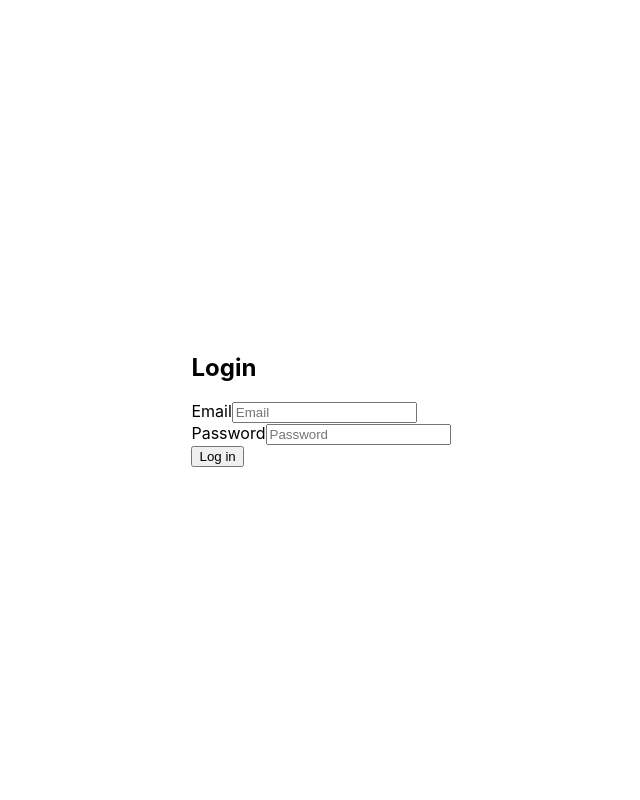
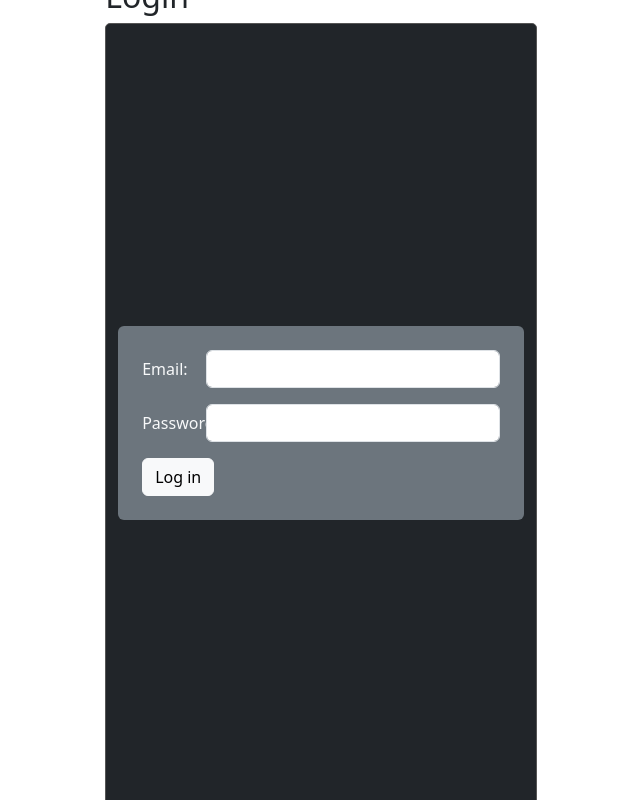
Before and after one commit to DrBretto/drbretto.ai, a React (Create React App) app: page / in a window 1280 px wide. Shown: the whole page, without its empty margins (319-959 px from the left). Built offline with nearby package versions, Linux system fonts and the light colour scheme.

Commit message:
fixed login persistence

```diff
--- a/src/App.css
+++ b/src/App.css
@@ -1,3 +1,17 @@
+
+body {
+  margin: 0;
+  padding: 0;
+  font-family: sans-serif;
+  background-color: #333;
+}
+
+.container {
+  background-color: #444;
+  border: 1px solid #555;
+  border-radius: 5px;
+  padding: 20px;
+}
 
 
 body, html {
--- a/src/components/LoginForm.js
+++ b/src/components/LoginForm.js
@@ -1,16 +1,15 @@
 import React, { useState, useContext } from 'react';
 import { AuthContext } from '../contexts/AuthContext';
-import '../css/LoginForm.css'; // make sure to create this file
 
 function LoginForm() {
   const [email, setEmail] = useState('');
   const [password, setPassword] = useState('');
 
-  const { setAuthTokens, setIsAuthenticated } = useContext(AuthContext);
+  const { setTokens } = useContext(AuthContext);
 
   const handleSubmit = async (event) => {
     event.preventDefault();
-
+    console.log('email', email);
     const response = await fetch(
       'https://api-x0xg.onrender.com/api/auth/login',
       {
@@ -25,43 +24,45 @@ function LoginForm() {
     const data = await response.json();
 
     if (response.ok) {
-      setAuthTokens(data.tokens);
-      setIsAuthenticated(true);
+      setTokens(data.authToken);
+      console.log('Login success:', data.authtoken);
     } else {
       // handle error, e.g. show a message to the user
     }
   };
 
   return (
-    <div className="d-flex justify-content-center align-items-center vh-100 animate">
-      <form onSubmit={handleSubmit} className="form-inline">
-        <div className="form-group mb-2">
-          <label htmlFor="email" className="sr-only">
-            Email
+    <div className="container d-flex flex-column justify-content-center align-items-center vh-100 bg-dark text-light">
+      <form onSubmit={handleSubmit} className="bg-secondary p-4 rounded">
+        <div className="mb-3 row">
+          <label htmlFor="emailInput" className="col-sm-2 col-form-label">
+            Email:
           </label>
+          <div className="col-sm-10">
             <input
-            id="email"
-            type="email"
-            className="form-control"
+              id="emailInput"
+              type="text"
               value={email}
               onChange={(e) => setEmail(e.target.value)}
-            placeholder="Email"
+              className="form-control"
             />
           </div>
-        <div className="form-group mx-sm-3 mb-2">
-          <label htmlFor="password" className="sr-only">
-            Password
+        </div>
+        <div className="mb-3 row">
+          <label htmlFor="passwordInput" className="col-sm-2 col-form-label">
+            Password:
           </label>
+          <div className="col-sm-10">
             <input
-            id="password"
+              id="passwordInput"
               type="password"
-            className="form-control"
               value={password}
               onChange={(e) => setPassword(e.target.value)}
-            placeholder="Password"
+              className="form-control"
             />
           </div>
-        <button type="submit" className="btn btn-primary mb-2">
+        </div>
+        <button type="submit" className="btn btn-light">
           Log in
         </button>
       </form>
--- a/src/components/LogoutButton.js
+++ b/src/components/LogoutButton.js
@@ -2,17 +2,9 @@ import React from 'react';
 import { useAuth } from '../contexts/AuthContext';
 
 const LogoutButton = () => {
-  const { setIsAuthenticated } = useAuth();
+  const { logout } = useAuth();
 
-  const handleLogout = () => {
-    // Clear the tokens from storage (or wherever you're storing them)
-    localStorage.removeItem('token');
-
-    // Update the AuthContext state
-    setIsAuthenticated(false);
-  };
-
-  return <button onClick={handleLogout}>Log out</button>;
+  return <button onClick={logout}>Log out</button>;
 };
 
 export default LogoutButton;
--- a/src/contexts/AuthContext.js
+++ b/src/contexts/AuthContext.js
@@ -1,35 +1,47 @@
-import React, { createContext, useState, useEffect, useContext } from 'react';
+import React, { createContext, useState, useContext, useEffect } from 'react';
 
 // Create the context
 export const AuthContext = createContext();
 
-// Create a provider that holds the state and function to change the state
 export const AuthProvider = ({ children }) => {
-  const [isAuthenticated, setIsAuthenticated] = useState(false);
+  const storedTokens = localStorage.getItem('authTokens');
+  const [authTokens, setAuthTokens] = useState(() => {
+    try {
+      return storedTokens ? JSON.parse(storedTokens) : null;
+    } catch (error) {
+      console.error('Error parsing authTokens:', error);
+      return null;
+    }
+  });
 
-  // Check the user's authentication status and return a boolean
-  const checkAuthentication = () => {
-    const tokens = localStorage.getItem('authTokens');
-    return tokens ? true : false;
-  };
-
-  const setAuthTokens = (tokens) => {
-    localStorage.setItem('authTokens', JSON.stringify(tokens));
-    setIsAuthenticated(true);
+  const setTokens = (data) => {
+    localStorage.setItem('authTokens', JSON.stringify(data));
+    setAuthTokens(data);
   };
 
   const logout = () => {
     localStorage.removeItem('authTokens');
-    setIsAuthenticated(false);
+    setAuthTokens(null);
   };
 
+  const isAuthenticated = authTokens !== null;
+  console.log('authTokens:', authTokens);
+  console.log('isAuthenticated:', isAuthenticated);
+
   useEffect(() => {
-    setIsAuthenticated(checkAuthentication());
+    try {
+      const storedTokens = localStorage.getItem('authTokens');
+      if (storedTokens) {
+        setAuthTokens(JSON.parse(storedTokens));
+      }
+    } catch (error) {
+      console.error('Error parsing authTokens:', error);
+    }
   }, []);
 
   return (
     <AuthContext.Provider
-      value={{ isAuthenticated, setIsAuthenticated, setAuthTokens, logout }}
+      value={{ authTokens, setTokens, logout, isAuthenticated }}
     >
       {children}
     </AuthContext.Provider>
--- a/src/css/LoginForm.css
+++ b/src/css/LoginForm.css
@@ -1,3 +1,6 @@
+
+
+
 @keyframes slideUp {
   from {
     transform: translateY(100%);
```
Also changed, not shown: package.json (+8 -6 lines), src/App.js (+6 -5 lines), .eslintrc.json (deleted), 1 other file (tests, documents, lock files or other folders). Lines whose indentation alone changed are shown as unchanged.
